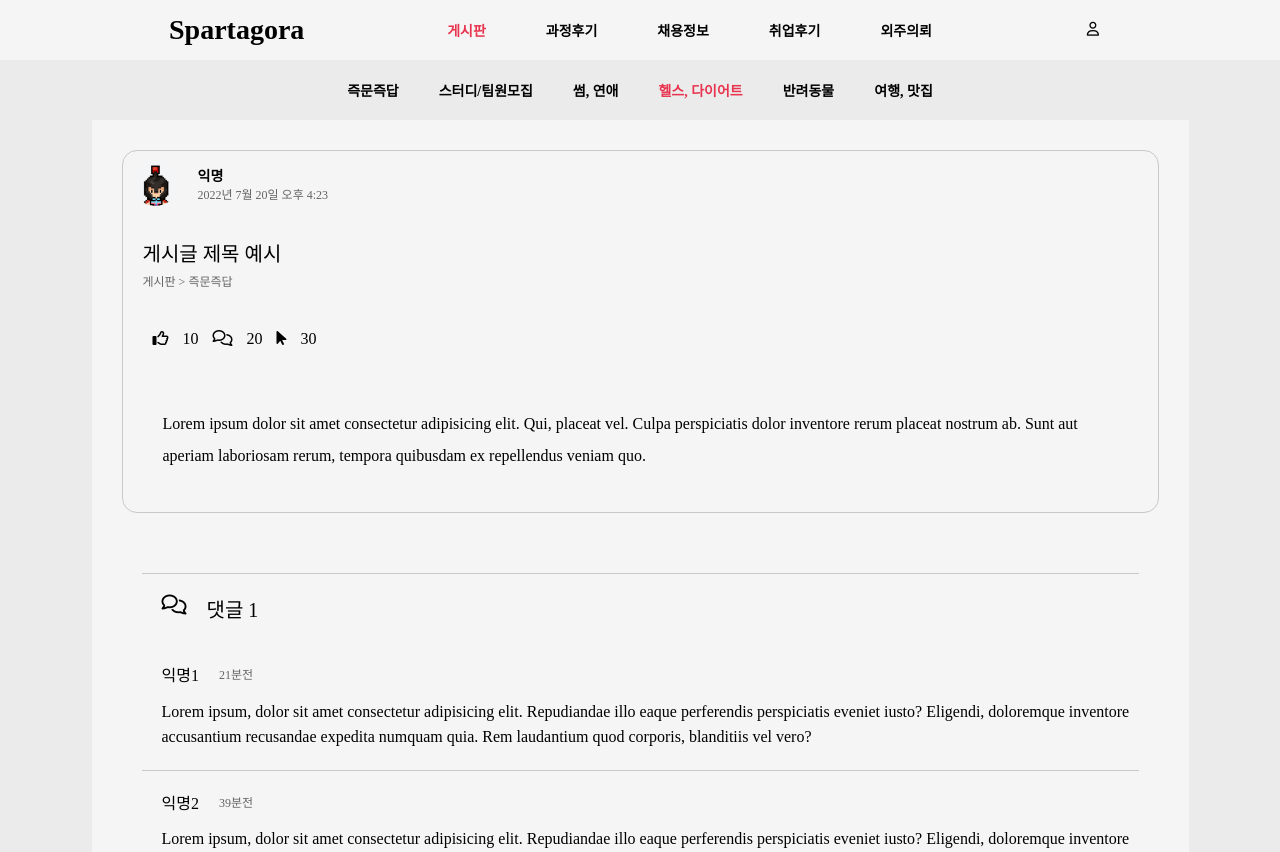
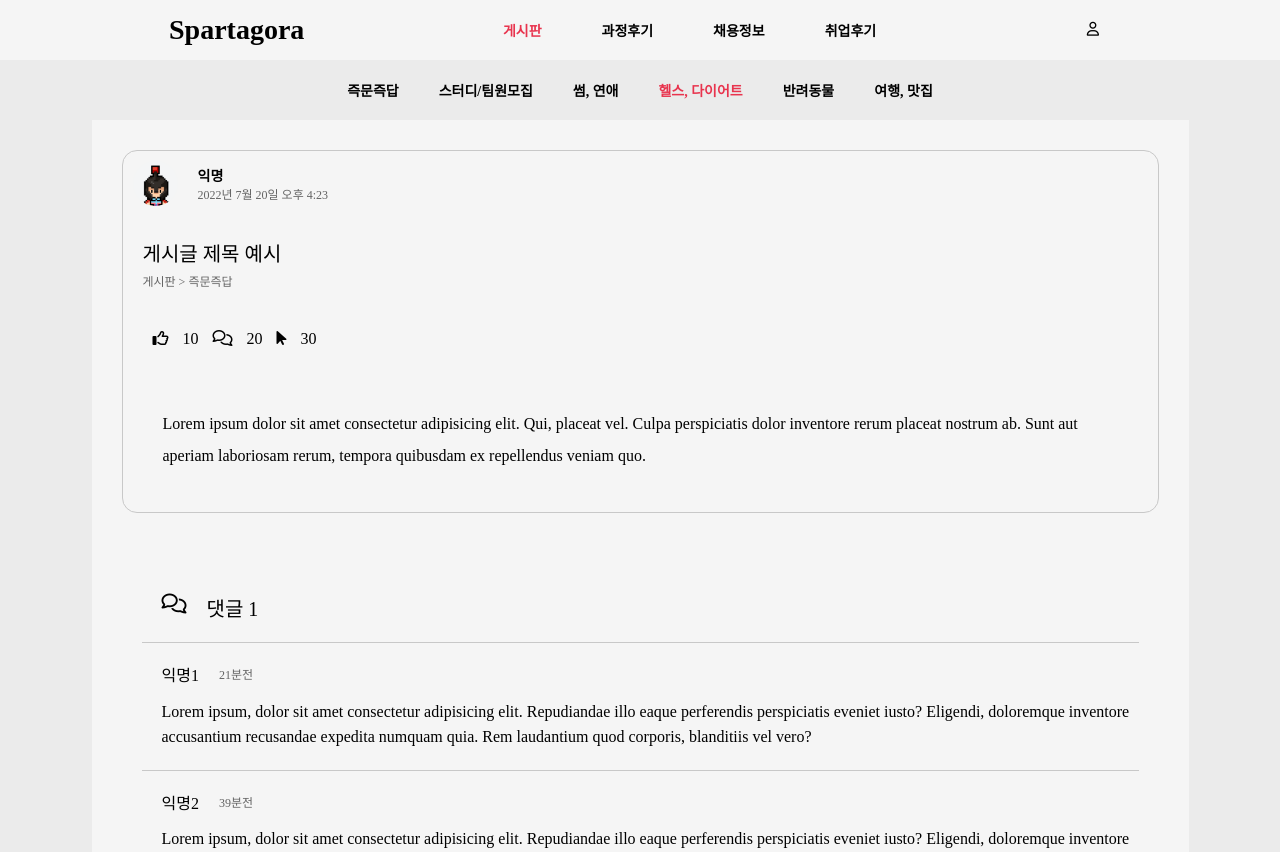
Before and after one commit to SCC-AI-3/Spartagora_Front, a Python web app: template templates/lower_category/health.html in a window 1280 px wide. Shown: the top 852 px of the page. Run offline with Jinja, Linux system fonts and the light colour scheme; the template is opened without the code that fills it, so the values that code supplies are empty; some libraries are stand-ins or nearby versions.

Commit message:
댓글란 border line 수정, 외주의뢰부분 보류

```diff
--- a/static/board/lower_article.css
+++ b/static/board/lower_article.css
@@ -135,7 +135,7 @@
     display: flex;
     flex-direction: row;
     padding: var(--padding);
-    border-top: 1px solid var(--gray-light-color);
+    border-bottom: 1px solid var(--gray-light-color);
     font-size: var(--font-large);
 }
 
--- a/templates/lower_category/greenlight.html
+++ b/templates/lower_category/greenlight.html
@@ -55,9 +55,9 @@
                     <li>
                         <a href="">취업후기</a>
                     </li>
-                    <li>
-                        <a href="">외주의뢰</a>
-                    </li>
+                    <!-- <li>
+                        <a href="#">외주의뢰</a>
+                    </li> -->
                 </ul>
                 <ul class="Navbar_icons">
                     <li>
--- a/templates/lower_category/health.html
+++ b/templates/lower_category/health.html
@@ -55,9 +55,9 @@
                     <li>
                         <a href="">취업후기</a>
                     </li>
-                    <li>
-                        <a href="">외주의뢰</a>
-                    </li>
+                    <!-- <li>
+                        <a href="#">외주의뢰</a>
+                    </li> -->
                 </ul>
                 <ul class="Navbar_icons">
                     <li>
--- a/templates/lower_category/list_greenlight.html
+++ b/templates/lower_category/list_greenlight.html
@@ -56,9 +56,9 @@
                     <li>
                         <a href="">취업후기</a>
                     </li>
-                    <li>
-                        <a href="">외주의뢰</a>
-                    </li>
+                    <!-- <li>
+                        <a href="#">외주의뢰</a>
+                    </li> -->
                 </ul>
                 <ul class="Navbar_icons">
                     <li>
--- a/templates/lower_category/list_health.html
+++ b/templates/lower_category/list_health.html
@@ -56,9 +56,9 @@
                     <li>
                         <a href="">취업후기</a>
                     </li>
-                    <li>
-                        <a href="">외주의뢰</a>
-                    </li>
+                    <!-- <li>
+                        <a href="#">외주의뢰</a>
+                    </li> -->
                 </ul>
                 <ul class="Navbar_icons">
                     <li>
--- a/templates/lower_category/list_pat.html
+++ b/templates/lower_category/list_pat.html
@@ -55,9 +55,9 @@
                     <li>
                         <a href="">취업후기</a>
                     </li>
-                    <li>
-                        <a href="">외주의뢰</a>
-                    </li>
+                    <!-- <li>
+                        <a href="#">외주의뢰</a>
+                    </li> -->
                 </ul>
                 <ul class="Navbar_icons">
                     <li>
--- a/templates/lower_category/list_qna.html
+++ b/templates/lower_category/list_qna.html
@@ -56,9 +56,9 @@
                     <li>
                         <a href="">취업후기</a>
                     </li>
-                    <li>
-                        <a href="">외주의뢰</a>
-                    </li>
+                    <!-- <li>
+                        <a href="#">외주의뢰</a>
+                    </li> -->
                 </ul>
                 <ul class="Navbar_icons">
                     <li>
--- a/templates/lower_category/list_team_recruit.html
+++ b/templates/lower_category/list_team_recruit.html
@@ -57,9 +57,9 @@
                     <li>
                         <a href="">취업후기</a>
                     </li>
-                    <li>
-                        <a href="">외주의뢰</a>
-                    </li>
+                    <!-- <li>
+                        <a href="#">외주의뢰</a>
+                    </li> -->
                 </ul>
                 <ul class="Navbar_icons">
                     <li>
--- a/templates/lower_category/list_travel.html
+++ b/templates/lower_category/list_travel.html
@@ -57,9 +57,9 @@
                     <li>
                         <a href="">취업후기</a>
                     </li>
-                    <li>
-                        <a href="">외주의뢰</a>
-                    </li>
+                    <!-- <li>
+                        <a href="#">외주의뢰</a>
+                    </li> -->
                 </ul>
                 <ul class="Navbar_icons">
                     <li>
--- a/templates/lower_category/pat.html
+++ b/templates/lower_category/pat.html
@@ -54,9 +54,9 @@
                     <li>
                         <a href="">취업후기</a>
                     </li>
-                    <li>
-                        <a href="">외주의뢰</a>
-                    </li>
+                    <!-- <li>
+                        <a href="#">외주의뢰</a>
+                    </li> -->
                 </ul>
                 <ul class="Navbar_icons">
                     <li>
--- a/templates/lower_category/qna.html
+++ b/templates/lower_category/qna.html
@@ -56,9 +56,9 @@
                     <li>
                         <a href="">취업후기</a>
                     </li>
-                    <li>
-                        <a href="">외주의뢰</a>
-                    </li>
+                    <!-- <li>
+                        <a href="#">외주의뢰</a>
+                    </li> -->
                 </ul>
                 <ul class="Navbar_icons">
                     <li>
--- a/templates/lower_category/team_recruit.html
+++ b/templates/lower_category/team_recruit.html
@@ -56,9 +56,9 @@
                     <li>
                         <a href="">취업후기</a>
                     </li>
-                    <li>
-                        <a href="">외주의뢰</a>
-                    </li>
+                    <!-- <li>
+                        <a href="#">외주의뢰</a>
+                    </li> -->
                 </ul>
                 <ul class="Navbar_icons">
                     <li>
--- a/templates/lower_category/travel.html
+++ b/templates/lower_category/travel.html
@@ -56,9 +56,9 @@
                     <li>
                         <a href="">취업후기</a>
                     </li>
-                    <li>
-                        <a href="">외주의뢰</a>
-                    </li>
+                    <!-- <li>
+                        <a href="#">외주의뢰</a>
+                    </li> -->
                 </ul>
                 <ul class="Navbar_icons">
                     <li>
--- a/templates/main.html
+++ b/templates/main.html
@@ -53,9 +53,9 @@
                     <li>
                         <a href="#">취업후기</a>
                     </li>
-                    <li>
+                    <!-- <li>
                         <a href="#">외주의뢰</a>
-                    </li>
+                    </li> -->
                 </ul>
                 <ul class="Navbar_icons">
                     <li>
```
